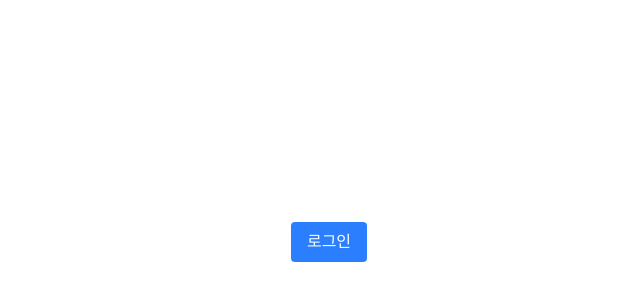
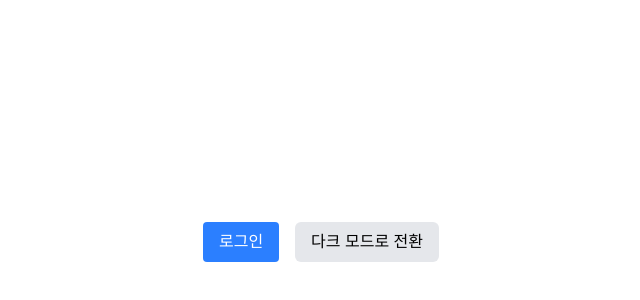
Before and after one commit to lbaku89/study-testing, a Next.js app: page / in a window 1280 px wide. Shown: the part 158-458 px from the top of the page, without its empty margins (311-951 px from the left). Built offline with nearby package versions, Linux system fonts and the light colour scheme.

Commit message:
feat: context를 포함한 ThemeToggle 컴포넌트 테스트

```diff
--- a/app/layout.tsx
+++ b/app/layout.tsx
@@ -2,6 +2,7 @@ import type { Metadata } from "next";
 import { Geist, Geist_Mono } from "next/font/google";
 import "./globals.css";
 import { AuthProvider } from "@/contexts/AuthContext";
+import { ThemeProvider } from "@/contexts/ThemeContext";
 
 const geistSans = Geist({
   variable: "--font-geist-sans",
@@ -28,7 +29,9 @@ export default function RootLayout({
       <body
         className={`${geistSans.variable} ${geistMono.variable} antialiased`}
       >
-        <AuthProvider>{children}</AuthProvider>
+        <AuthProvider>
+          <ThemeProvider>{children}</ThemeProvider>
+        </AuthProvider>
       </body>
     </html>
   );
--- a/app/page.tsx
+++ b/app/page.tsx
@@ -1,11 +1,13 @@
 "use client";
 
 import { LoginButton } from "@/components/LoginButton";
+import { ThemeToggle } from "@/components/ThemeToggle";
 
 export default function Home() {
   return (
     <div className="flex h-screen items-center justify-center">
       <LoginButton />
+      <ThemeToggle />
     </div>
   );
 }
--- /dev/null
+++ b/components/ThemeToggle/index.tsx
@@ -0,0 +1,22 @@
+"use client";
+
+import { useTheme } from "@/contexts/ThemeContext";
+
+export const ThemeToggle = () => {
+  const { theme, toggleTheme } = useTheme();
+
+  return (
+    <div className="p-4">
+      <button
+        onClick={toggleTheme}
+        className={`${
+          theme === "light"
+            ? "rounded-md bg-gray-200 px-4 py-2 text-black hover:bg-gray-300"
+            : "rounded-md bg-gray-800 px-4 py-2 text-white hover:bg-gray-900"
+        }`}
+      >
+        {theme === "light" ? "다크 모드로 전환" : "라이트 모드로 전환"}
+      </button>
+    </div>
+  );
+};
--- /dev/null
+++ b/contexts/ThemeContext.tsx
@@ -0,0 +1,34 @@
+"use client";
+
+import { createContext, useContext, useState, ReactNode } from "react";
+
+export interface ThemeContextType {
+  theme: "light" | "dark";
+  toggleTheme: () => void;
+}
+
+export const ThemeContext = createContext<ThemeContextType | undefined>(
+  undefined
+);
+
+export const ThemeProvider = ({ children }: { children: ReactNode }) => {
+  const [theme, setTheme] = useState<"light" | "dark">("light");
+
+  const toggleTheme = () => {
+    setTheme((prev) => (prev === "light" ? "dark" : "light"));
+  };
+
+  return (
+    <ThemeContext.Provider value={{ theme, toggleTheme }}>
+      {children}
+    </ThemeContext.Provider>
+  );
+};
+
+export const useTheme = () => {
+  const context = useContext(ThemeContext);
+  if (!context) {
+    throw new Error("useTheme 는 ThemeProvider 내부에서 사용되어야 합니다.");
+  }
+  return context;
+};
--- /dev/null
+++ b/testHelpers/renderWithTheme.tsx
@@ -0,0 +1,30 @@
+import { render } from "@testing-library/react";
+import {
+  ThemeContext,
+  ThemeContextType,
+  ThemeProvider,
+} from "@/contexts/ThemeContext";
+import { ReactElement } from "react";
+
+// 기본 ThemeContext 값 정의
+const defaultThemeValue: ThemeContextType = {
+  theme: "light",
+  toggleTheme: () => {},
+};
+
+const renderWithTheme = (
+  ui: ReactElement,
+  themeValue?: Partial<ThemeContextType>
+) => {
+  return render(
+    themeValue ? (
+      <ThemeContext.Provider value={{ ...defaultThemeValue, ...themeValue }}>
+        {ui}
+      </ThemeContext.Provider>
+    ) : (
+      <ThemeProvider>{ui}</ThemeProvider>
+    )
+  );
+};
+
+export { renderWithTheme };
```
Also changed, not shown: 1 other file (tests, documents, lock files or other folders).
